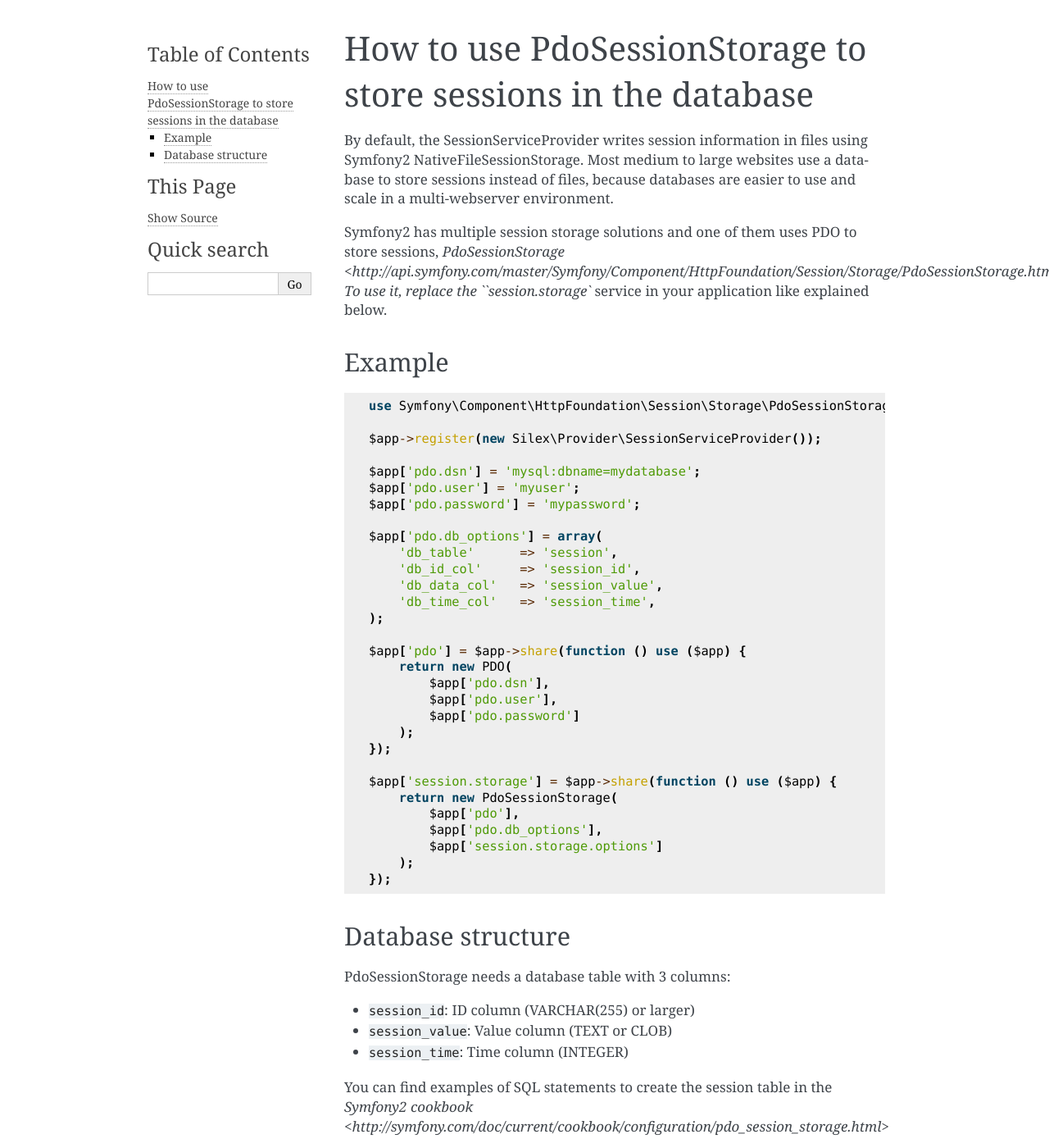
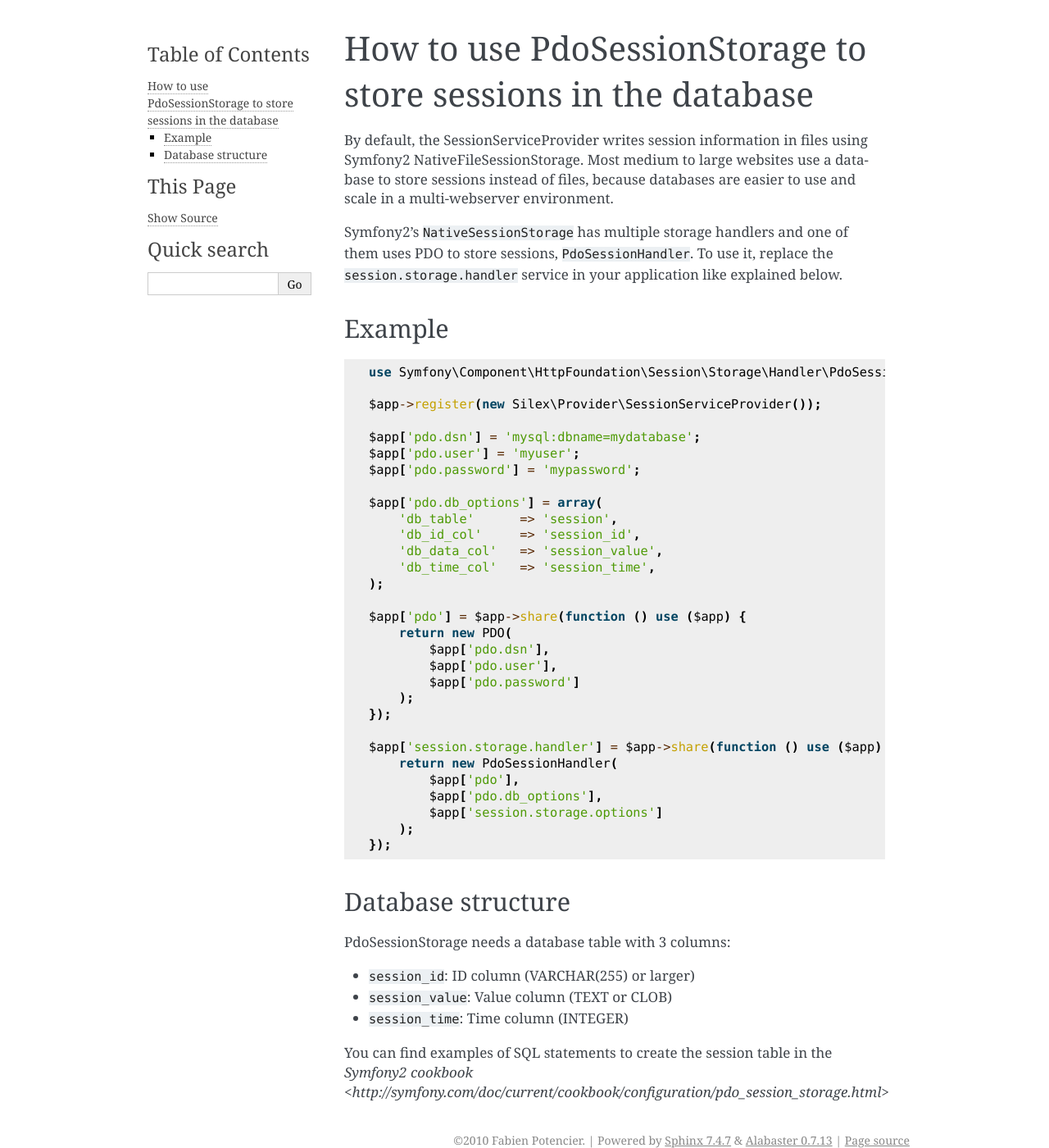
Before and after one commit to silexphp/Silex, a Sphinx documentation site: the page built from doc/cookbook/session_storage.rst, in a window 1280 px wide and 1400 px high. Shown: the whole window at 82% size. Built offline with Sphinx 7.4.7, drawn with Linux system fonts in a browser that asks for light colours.

Commit message:
Updated docs to reflect session refactoring

```diff
--- a/doc/cookbook/session_storage.rst
+++ b/doc/cookbook/session_storage.rst
@@ -7,10 +7,9 @@
 because databases are easier to use and scale in a multi-webserver
 environment.
 
-Symfony2 has multiple session storage solutions and one of them uses PDO to
-store sessions, `PdoSessionStorage
-<http://api.symfony.com/master/Symfony/Component/HttpFoundation/Session/Storage/PdoSessionStorage.html>
-To use it, replace the ``session.storage`` service in your application like
+Symfony2's ``NativeSessionStorage`` has multiple storage handlers and one of them uses PDO to
+store sessions, ``PdoSessionHandler``.
+To use it, replace the ``session.storage.handler`` service in your application like
 explained below.
 
 Example
@@ -18,7 +17,7 @@
 
 ::
 
-    use Symfony\Component\HttpFoundation\Session\Storage\PdoSessionStorage;
+    use Symfony\Component\HttpFoundation\Session\Storage\Handler\PdoSessionHandler;
 
     $app->register(new Silex\Provider\SessionServiceProvider());
 
@@ -41,8 +40,8 @@
         );
     });
 
-    $app['session.storage'] = $app->share(function () use ($app) {
-        return new PdoSessionStorage(
+    $app['session.storage.handler'] = $app->share(function () use ($app) {
+        return new PdoSessionHandler(
             $app['pdo'],
             $app['pdo.db_options'],
             $app['session.storage.options']
```
Also changed, not shown: doc/providers/session.rst (+6 -4 lines).
